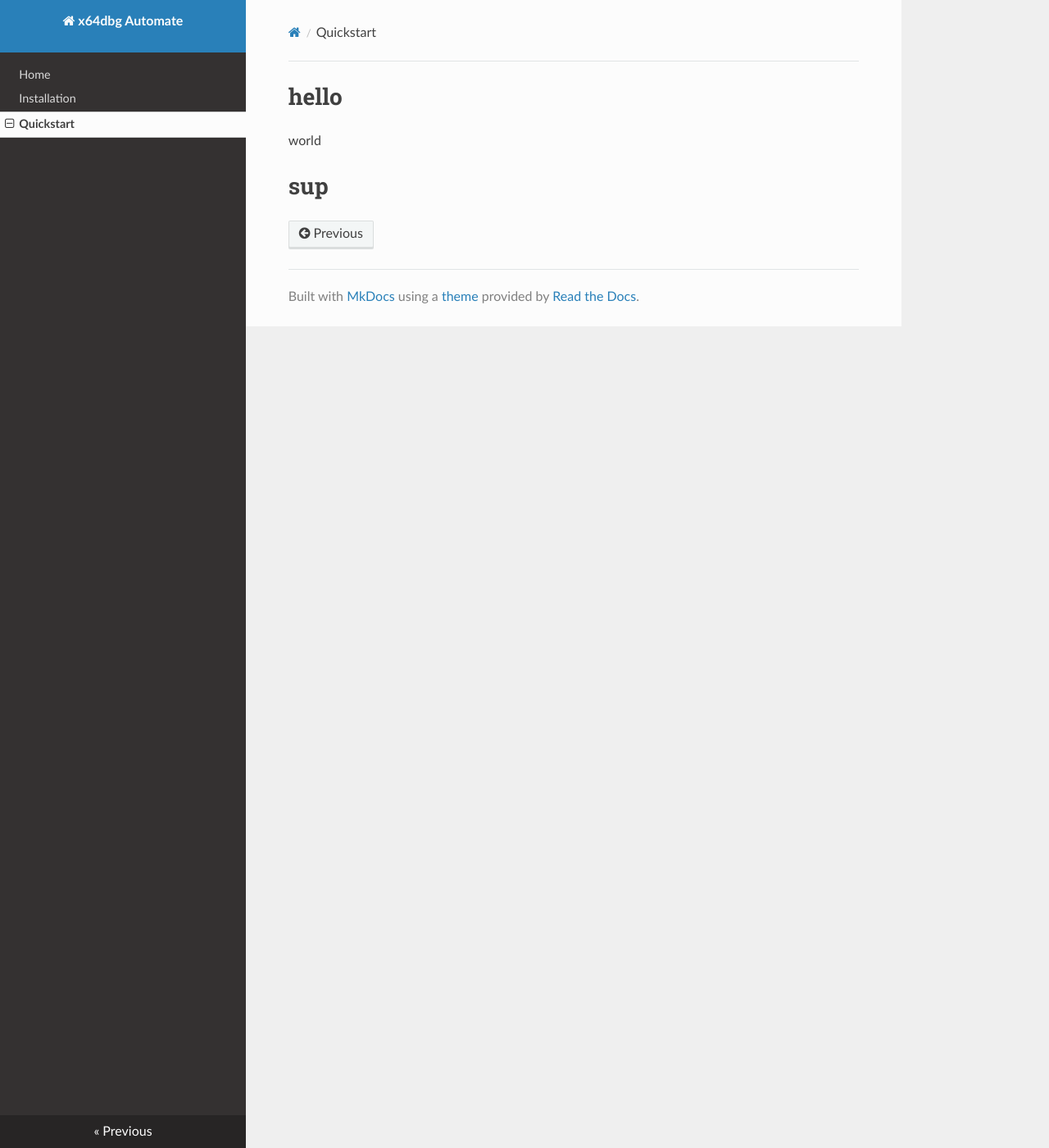
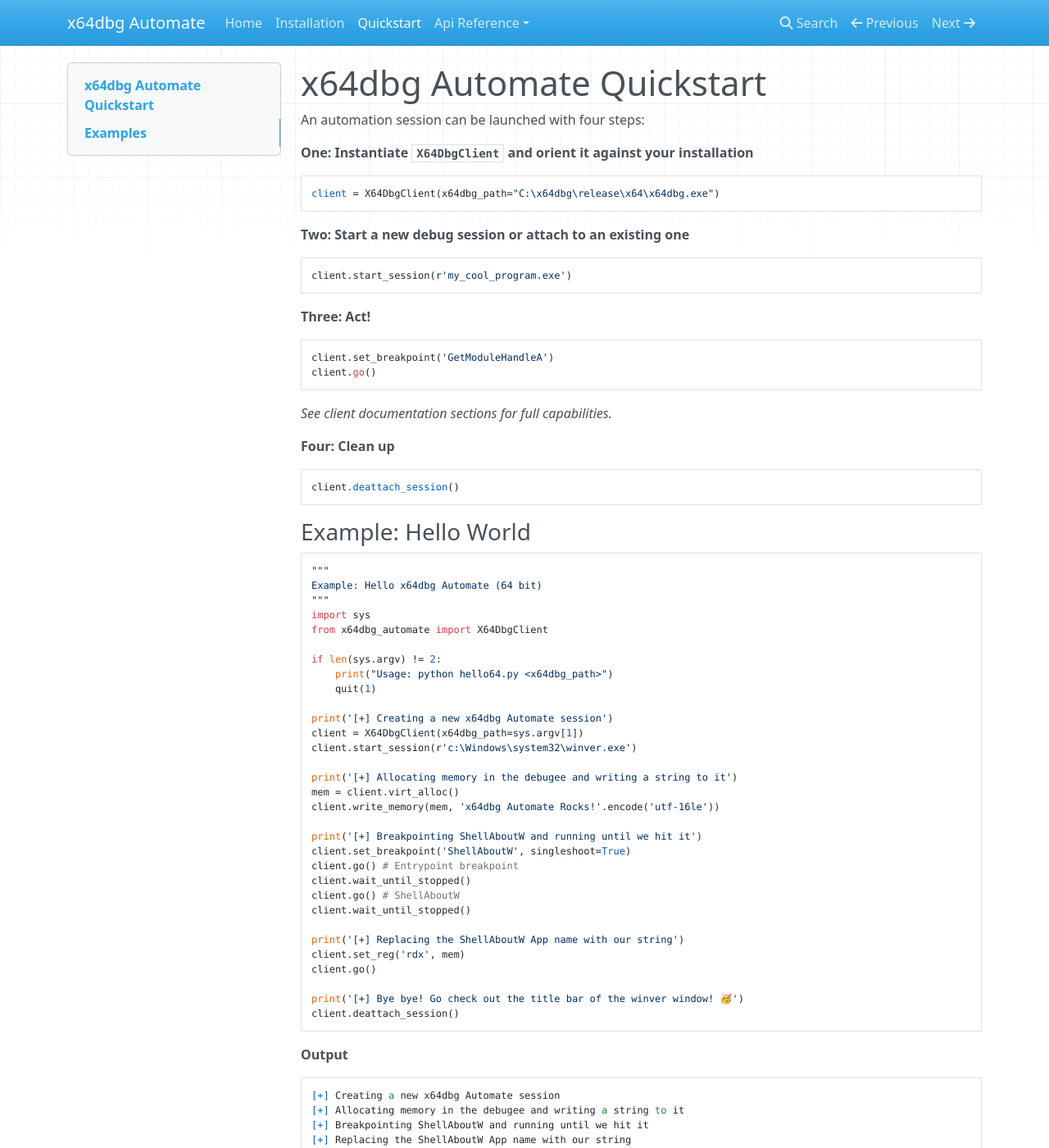
Before and after one commit to dariushoule/x64dbg-automate-pyclient, an MkDocs documentation site: the page built from docs/quickstart.md, in a window 1280 px wide and 1400 px high. Shown: the whole window at 82% size. Built offline with MkDocs 1.6.1, drawn with Linux system fonts in a browser that asks for light colours; nearby versions of some CDN libraries; some of the changed text lies outside the part shown.

Commit message:
wip, docs and session concurrency

````diff
--- a/docs/quickstart.md
+++ b/docs/quickstart.md
@@ -1,5 +1,77 @@
-# hello
+# x64dbg Automate Quickstart
 
-world
+An automation session can be launched with four steps:
 
-# sup
+**One: Instantiate `X64DbgClient` and orient it against your installation**
+```
+client = X64DbgClient(x64dbg_path="C:\x64dbg\release\x64\x64dbg.exe")
+```
+
+**Two: Start a new debug session or attach to an existing one**
+```
+client.start_session(r'my_cool_program.exe')
+```
+
+**Three: Act!**
+```
+client.set_breakpoint('GetModuleHandleA')
+client.go()
+```
+
+_See client documentation sections for full capabilities._
+
+**Four: Clean up**
+
+```
+client.deattach_session()
+```
+
+### Example: Hello World
+```python
+"""
+Example: Hello x64dbg Automate (64 bit)
+"""
+import sys
+from x64dbg_automate import X64DbgClient
+
+if len(sys.argv) != 2:
+    print("Usage: python hello64.py <x64dbg_path>")
+    quit(1)
+
+print('[+] Creating a new x64dbg Automate session')
+client = X64DbgClient(x64dbg_path=sys.argv[1])
+client.start_session(r'c:\Windows\system32\winver.exe')
+
+print('[+] Allocating memory in the debugee and writing a string to it')
+mem = client.virt_alloc()
+client.write_memory(mem, 'x64dbg Automate Rocks!'.encode('utf-16le'))
+
+print('[+] Breakpointing ShellAboutW and running until we hit it')
+client.set_breakpoint('ShellAboutW', singleshoot=True)
+client.go() # Entrypoint breakpoint
+client.wait_until_stopped()
+client.go() # ShellAboutW
+client.wait_until_stopped()
+
+print('[+] Replacing the ShellAboutW App name with our string')
+client.set_reg('rdx', mem)
+client.go()
+
+print('[+] Bye bye! Go check out the title bar of the winver window! 🥳')
+client.deattach_session()
+```
+
+**Output**
+```
+[+] Creating a new x64dbg Automate session
+[+] Allocating memory in the debugee and writing a string to it
+[+] Breakpointing ShellAboutW and running until we hit it
+[+] Replacing the ShellAboutW App name with our string
+[+] Bye bye! Go check out the title bar of the winver window! 🥳
+```
+
+![Output in Winver](rocks.png)
+
+# Examples
+
+More examples of x64dbg Automate's capabilities can be seen in: [https://github.com/dariushoule/x64dbg-automate-pyclient/tree/main/examples](https://github.com/dariushoule/x64dbg-automate-pyclient/tree/main/examples)
--- a/mkdocs.yml
+++ b/mkdocs.yml
@@ -1,8 +1,11 @@
 site_name: "x64dbg Automate"
-theme: readthedocs
 nav:
   - "Home": index.md
   - "Installation": installation.md
   - "Quickstart": quickstart.md
+  - "Api Reference":
+    - "Session Control": sessions.md
 plugins:
+  - search
   - mkdocstrings
+  - autorefs
--- a/pyproject.toml
+++ b/pyproject.toml
@@ -12,6 +12,7 @@
 pytest = "^8.3.4"
 pydantic = "^2.10.6"
 mkdocstrings = {extras = ["python"], version = "^0.28.0"}
+mkdocs = "^1.6.1"
 
 [build-system]
 requires = ["poetry-core"]
````
Also changed, not shown: docs/index.md (+5 -54 lines), docs/installation.md (+25 -2 lines), docs/sessions.md (added, +50 -0 lines), x64dbg_automate/__init__.py (+35 -3 lines), 5 other files.
